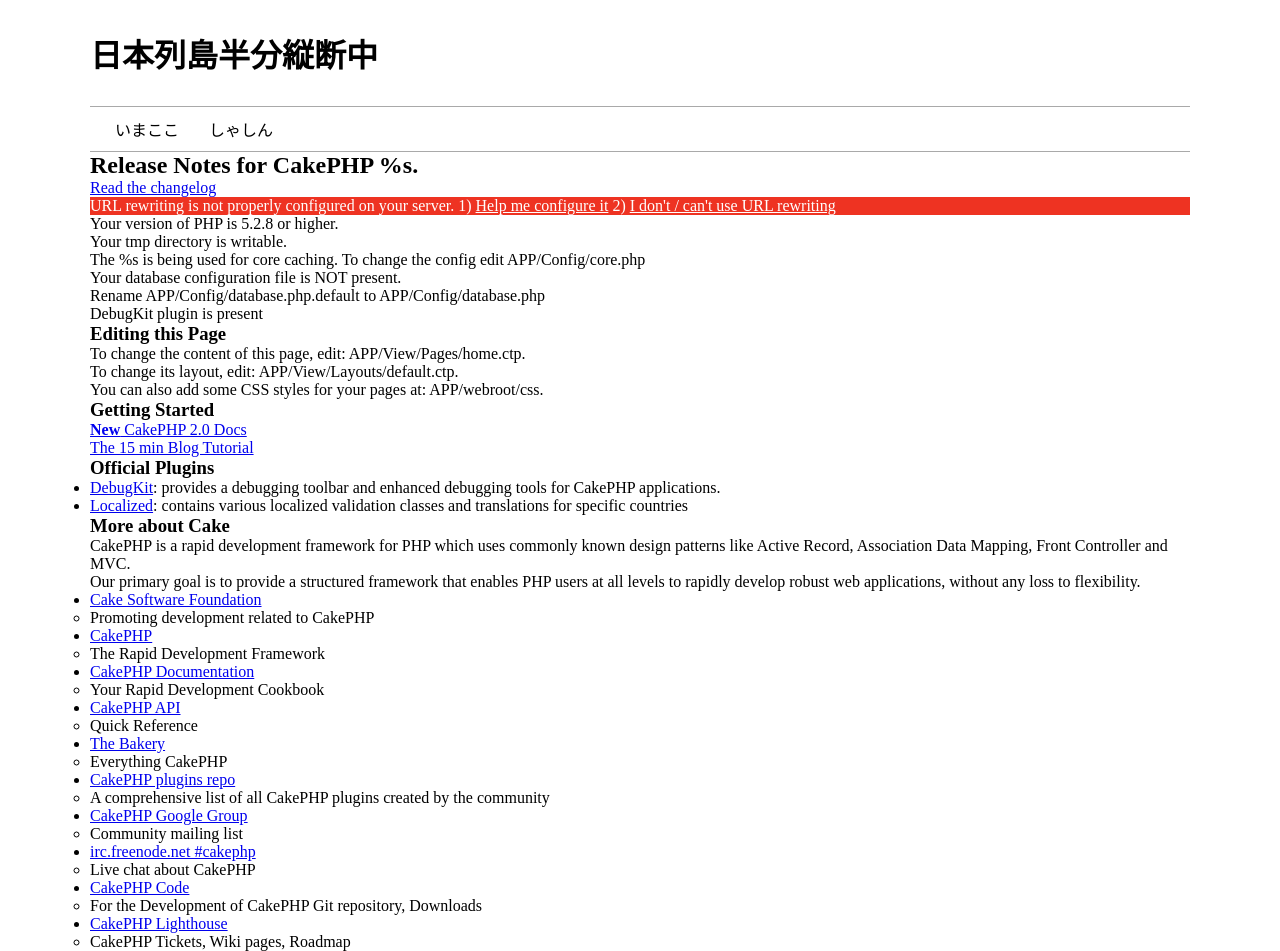
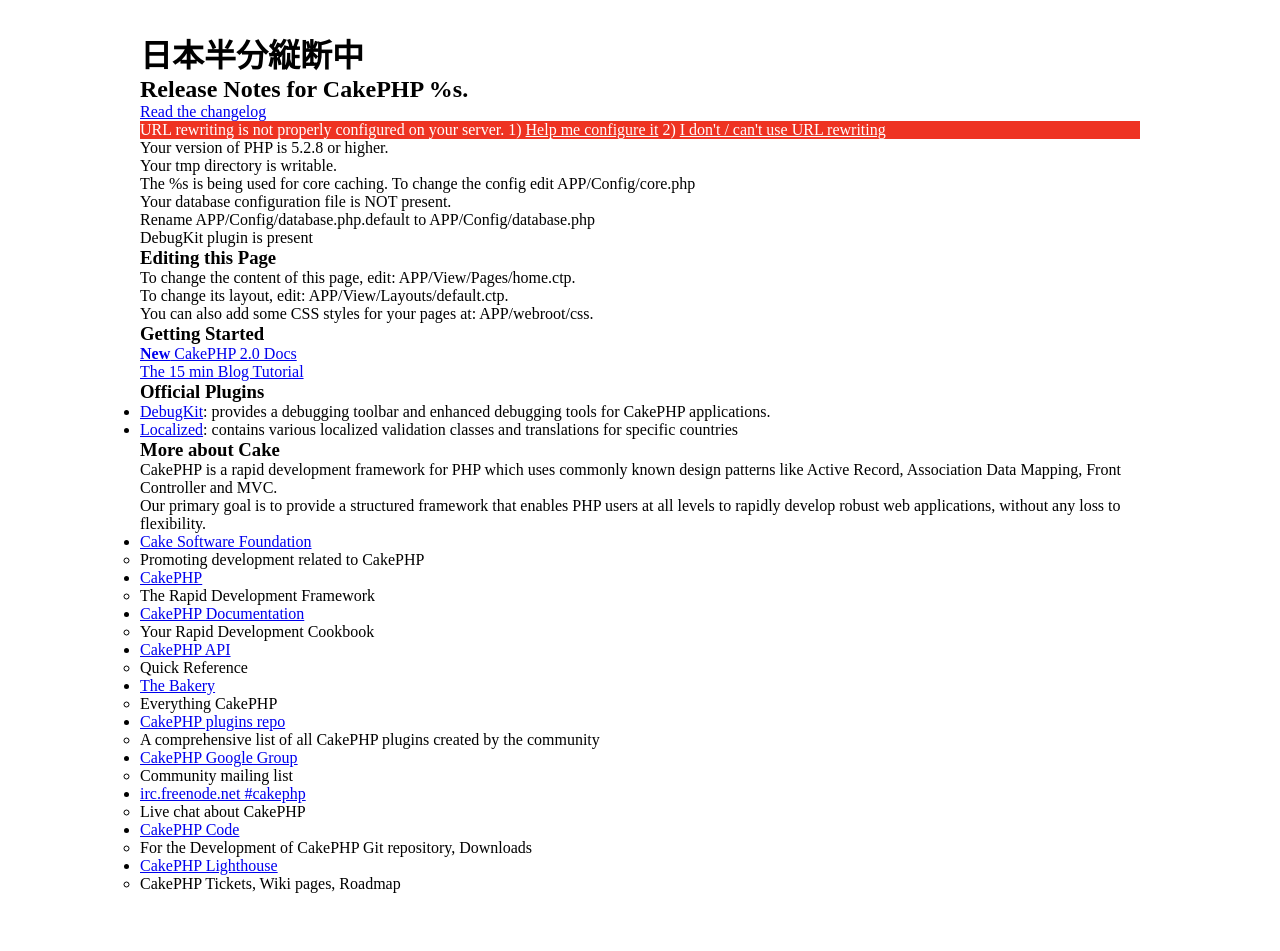
Before and after one commit to kkyouhei/cycling-now, a CakePHP app: template app/View/Pages/home.ctp in a window 1280 px wide. After the commit the page ends 893 px from the top, so only its background shows below. Run offline with PHP 8.4 and a stand-in for CakePHP, Linux system fonts and the light colour scheme; the template is opened without the code that fills it, so the values that code supplies are empty; some libraries are stand-ins or nearby versions.

Commit message:
delete header menu

```diff
--- a/app/View/Layouts/default.ctp
+++ b/app/View/Layouts/default.ctp
@@ -21,14 +21,8 @@
 	<div id="wrapper">
 		<div id="container">
 			<h1>
-				日本列島半分縦断中
+				日本半分縦断中
 			</h1>
-			<div id="header">
-				<div id="header-menu">
-					<a href="http://192.168.11.8/cycling-now" class="menu">いまここ</a>
-					<a href="http://192.168.11.8/cycling-now/gallery" class="menu">しゃしん</a>
-				</div>
-			</div>
 			<?php echo $content_for_layout; ?>
 		</div>
 	</div>
--- a/app/webroot/css/cake.generic.css
+++ b/app/webroot/css/cake.generic.css
@@ -5,7 +5,7 @@
 }
 
 #container{
-	width:1100px;
+	width:1000px;
 	margin-top:30px;
 	margin-left:auto;
 	margin-right:auto;
@@ -14,28 +14,3 @@
 h1{
 	width:300px;
 }
-
-#header{
-	margin-top:30px;
-	border-top: 1px solid #a9a9a9;
-	border-bottom: 1px solid #a9a9a9;
-}
-
-#header-menu{
-	width:500px;
-}
-
-.menu{
-	width:65px;
-	padding-top:10px;
-	padding-bottom:10px;
-	padding-left:25px;
-	text-decoration:none;
-	display:inline-block;
-	_display:inline;
-	color: #000000;
-}
-
-.menu a{
-	text-decoration:none;
-}
--- a/app/webroot/css/contents.css
+++ b/app/webroot/css/contents.css
@@ -1,8 +1,6 @@
 #map{
 	width:1000px;
-	height:500px;
-	margin-left:50px;
-	margin-right:auto;
+	height:750px;
 	margin-top:30px;
 	margin-bottom:100px;
 }
```
